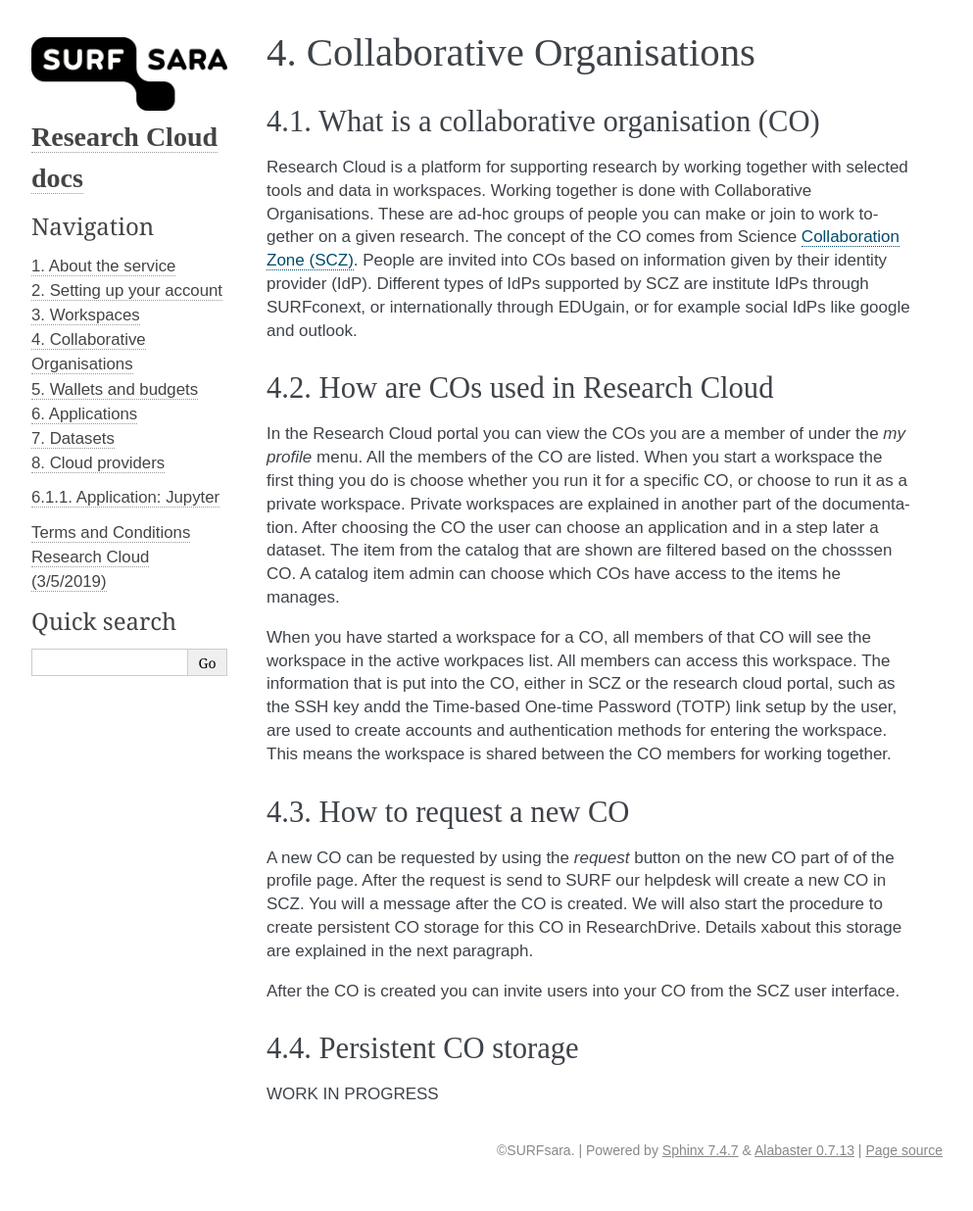
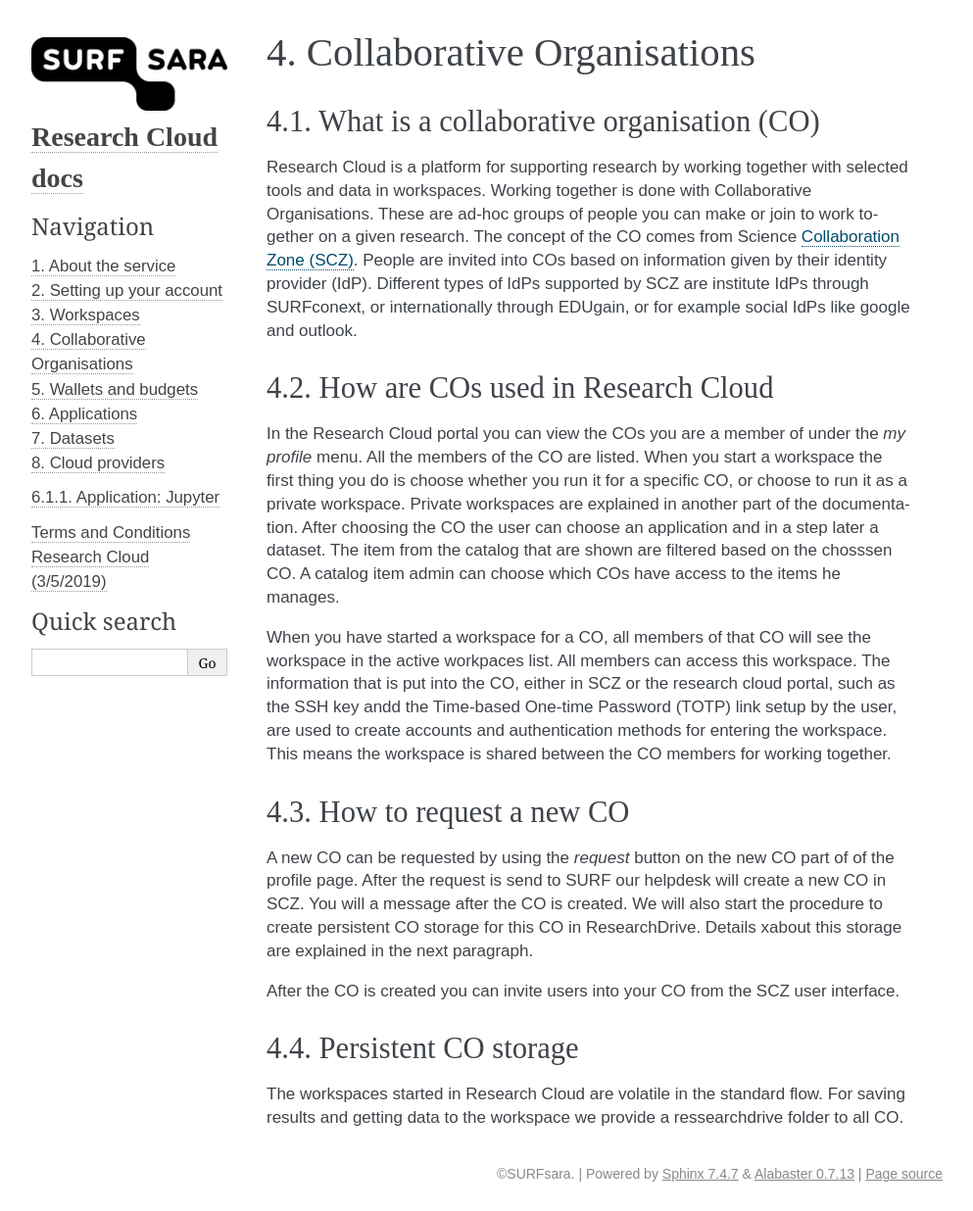
Before and after one commit to sara-nl/researchclouddocs, a Sphinx documentation site: the page built from docs/collaborative_organisations.rst, in a window 1280 px wide and 1236 px high. Shown: the whole window at 98% size, without its empty margins (148-1141 px from the left). Built offline with Sphinx 7.4.7, drawn with Linux system fonts in a browser that asks for light colours.

Commit message:
Update collaborative_organisations.rst

```diff
--- a/docs/collaborative_organisations.rst
+++ b/docs/collaborative_organisations.rst
@@ -31,7 +31,4 @@
 Persistent CO storage
 -------------------------
 
-WORK IN PROGRESS
-
-.. Workspaces are volatile
-.. Persistent storage using researchDrive
+The workspaces started in Research Cloud are volatile in the standard flow. For saving results and getting data to the workspace we provide a ressearchdrive folder to all CO.
```
